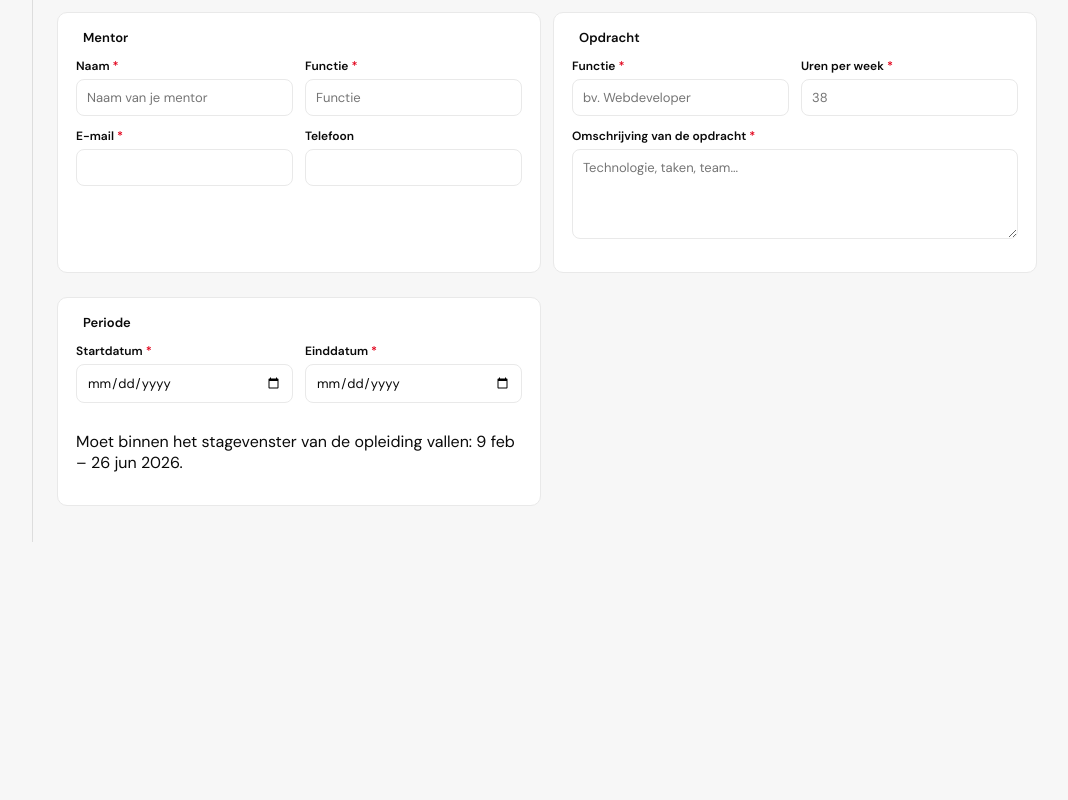
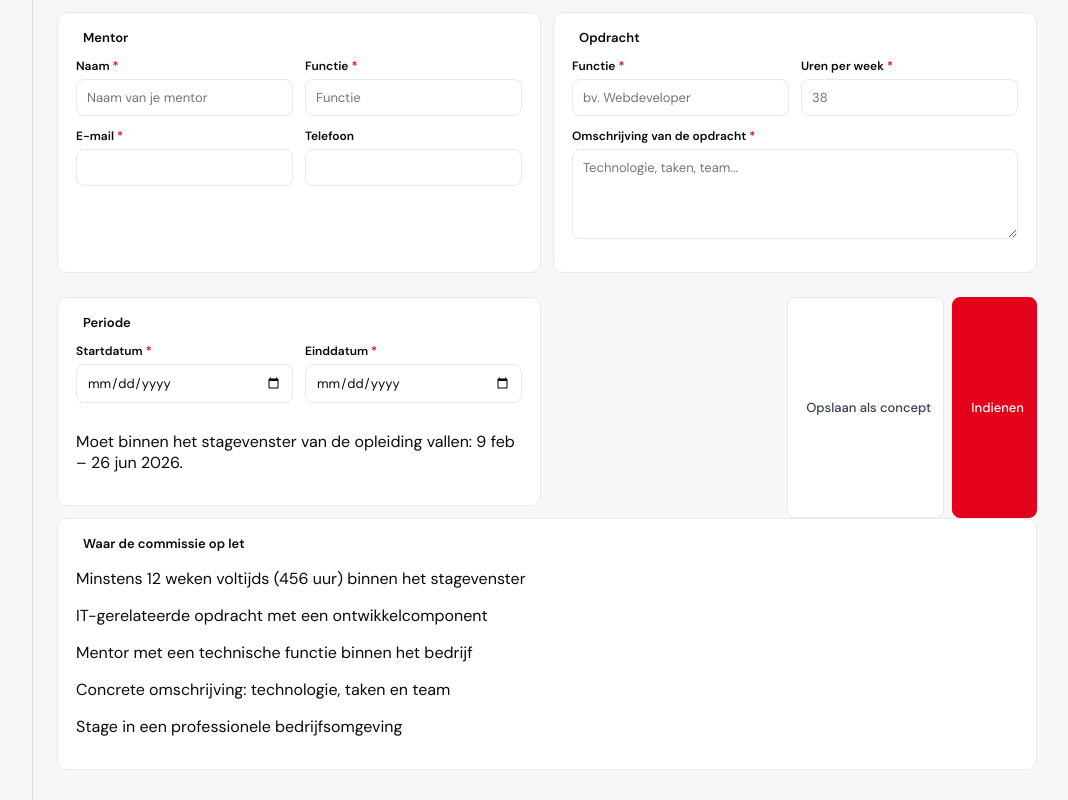
Before and after one commit to amingharbaoui/programming_project_group_1, a React (Vite) app in the folder frontend/: page /student/application in a window 1280 px wide. Shown: the part 312-1112 px from the top of the page, without its empty margins (207-1275 px from the left). Before the commit the page ends 854 px from the top, so only its background shows below. Built offline with nearby package versions, Linux system fonts and the light colour scheme.

Commit message:
Actieknoppen en beoordelingschecklist toegevoegd

```diff
--- a/frontend/src/features/student/pages/StageApplicationPage.jsx
+++ b/frontend/src/features/student/pages/StageApplicationPage.jsx
@@ -1,6 +1,6 @@
 export default function StageApplicationPage() {
   return(
-    <>
+    <div>
     <div className="page-inner">
       <div className="page-header">
         <h1>Stagevoorstel</h1>
@@ -92,10 +92,35 @@ export default function StageApplicationPage() {
           </div>
 
 
+          <div className="actions">
+            <button className="btn">
+              <i className="ti ti-device-floppy" />
+              Opslaan als concept
+            </button>
+            <button className="btn primary">
+              <i className="ti ti-send" />
+              Indienen
+            </button>
+          </div>
+
+        </div>
+
+        <div className="card">
+          <div className="card-title">
+            <i className="ti ti-checklist" />
+            Waar de commissie op let
+          </div>
+          <p><i className="ti ti-circle-check" />Minstens 12 weken voltijds (456 uur) binnen het stagevenster</p>
+          <p><i className="ti ti-circle-check" />IT-gerelateerde opdracht met een ontwikkelcomponent</p>
+          <p><i className="ti ti-circle-check" />Mentor met een technische functie binnen het bedrijf</p>
+          <p><i className="ti ti-circle-check" />Concrete omschrijving: technologie, taken en team</p>
+          <p><i className="ti ti-circle-check" />Stage in een professionele bedrijfsomgeving</p>
+        </div>
+
       </div>
+
     </div>
 
-    </>
   )
 
 }
```
